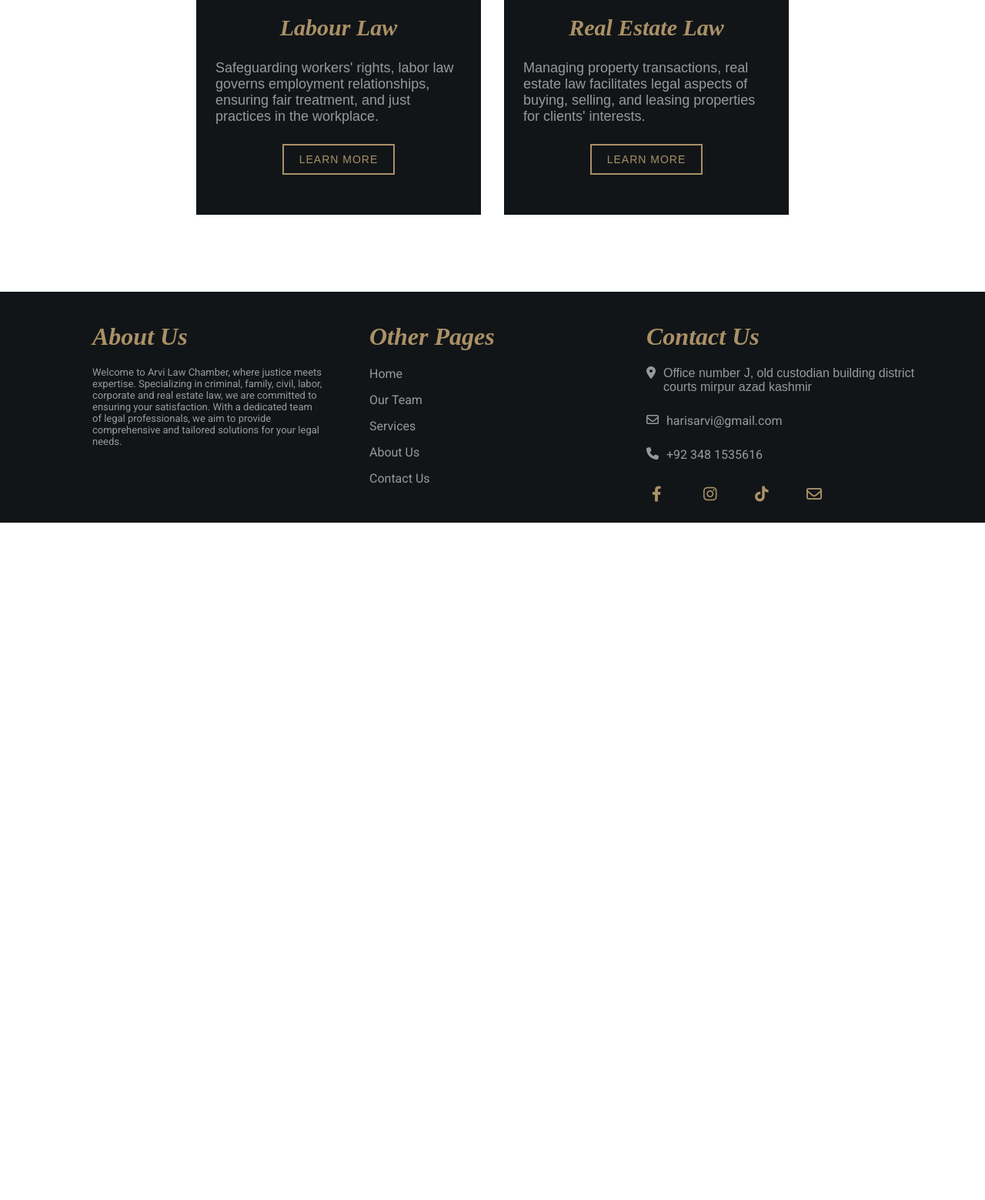
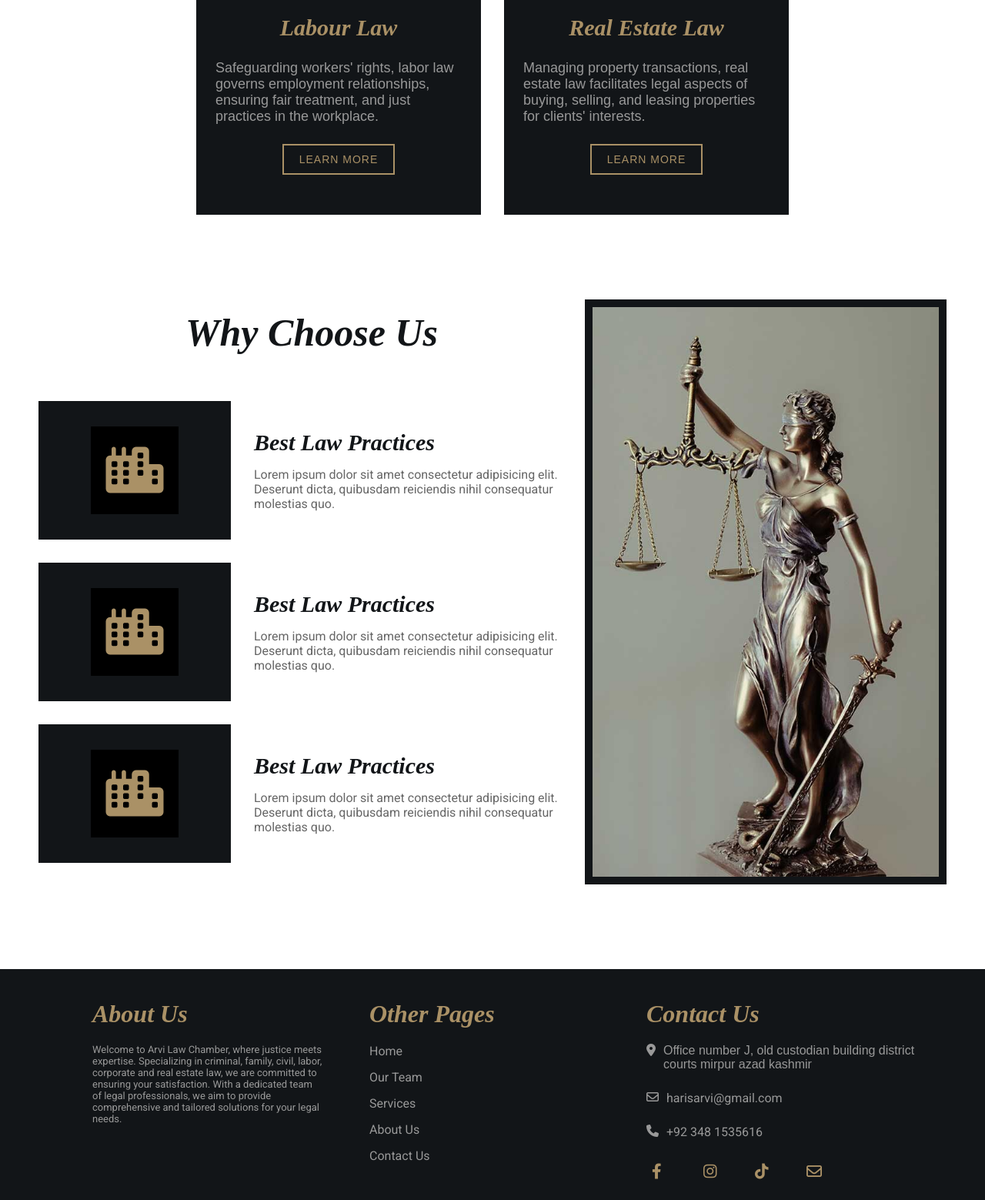
Before and after one commit to HamzaArif538/ArviLawChamber, a Django app: page /services/ in a window 1280 px wide. Shown: the part 1748-3307 px from the top of the page at 77% size. Before the commit the page ends 2427 px from the top, so only its background shows below. Run offline with Django 5.2, Linux system fonts and the light colour scheme.

Commit message:
completed services page and added aboutus

```diff
--- a/home/templates/home/navbar.html
+++ b/home/templates/home/navbar.html
@@ -22,7 +22,7 @@
                     <a href="{% url "services" %}">Services</a>
                 </li>
                 <li class="navbar-item ">
-                    <a href="">About Us</a>
+                    <a href="{% url "aboutus" %}">About Us</a>
                 </li>
                 <li class="navbar-item ">
                     <a href="">Contact Us</a>
--- a/home/templates/home/services.html
+++ b/home/templates/home/services.html
@@ -144,6 +144,65 @@
 
             </div>
         </div>
+        {% comment %} Why Choose Us {% endcomment %}
+
+        <div class="serviceconttrust">
+            <div class="servicetrustleft">
+                <div class="trustlefttop">
+                    <h1>Why Choose Us</h1>
+                </div>
+                <div class="trustleftcontainer">
+
+                    <div class="trustleftdata">
+                        <div class="trustdataconticon">
+                            <i class="fa-solid fa-city"></i>
+                        </div>
+                        <div class="trustdatacontinfo">
+                            <div class="trustcontinfohead">
+                                <h2>Best Law Practices</h2>
+                            </div>
+                            <div class="trustcontinfodata">
+                                <p>Lorem ipsum dolor sit amet consectetur adipisicing elit. Deserunt dicta, quibusdam reiciendis nihil consequatur molestias quo.</p>
+                            </div>
+                        </div>
+                    </div>
+
+                    <div class="trustleftdata">
+                        <div class="trustdataconticon">
+                            <i class="fa-solid fa-city"></i>
+                        </div>
+                        <div class="trustdatacontinfo">
+                            <div class="trustcontinfohead">
+                                <h2>Best Law Practices</h2>
+                            </div>
+                            <div class="trustcontinfodata">
+                                <p>Lorem ipsum dolor sit amet consectetur adipisicing elit. Deserunt dicta, quibusdam reiciendis nihil consequatur molestias quo.</p>
+                            </div>
+                        </div>
+                    </div>
+
+                    <div class="trustleftdata">
+                        <div class="trustdataconticon">
+                            <i class="fa-solid fa-city"></i>
+                        </div>
+                        <div class="trustdatacontinfo">
+                            <div class="trustcontinfohead">
+                                <h2>Best Law Practices</h2>
+                            </div>
+                            <div class="trustcontinfodata">
+                                <p>Lorem ipsum dolor sit amet consectetur adipisicing elit. Deserunt dicta, quibusdam reiciendis nihil consequatur molestias quo.</p>
+                            </div>
+                        </div>
+                    </div>
+
+                </div>
+            </div>
+            <div class="servicetrustright">
+                <div class="trustrightpiccont">
+                    <img src="{% static "/images/chooseus.jpg" %}" alt="">
+                </div>
+            </div>
+        </div>
 
     </div>
 </div>
--- a/home/urls.py
+++ b/home/urls.py
@@ -6,4 +6,5 @@ urlpatterns = [
     path('team/', views.team, name='team'),
     path('lawyerdetail/<str:pk_test>/', views.lawyerdetail, name='lawyer'),
     path('services/', views.services, name='services'),
+    path('aboutus/', views.aboutus, name='aboutus'),
 ]
--- a/home/views.py
+++ b/home/views.py
@@ -19,3 +19,7 @@ def lawyerdetail(request, pk_test):
 
 def services(request):
     return render(request, 'home/services.html')
+
+
+def aboutus(request):
+    return render(request, 'home/aboutus.html')
--- a/static/css/services.css
+++ b/static/css/services.css
@@ -139,3 +139,108 @@
     transition: 0.5s;
     cursor: pointer;
 }
+
+/* Why Choose Us Style */
+
+
+.serviceconttrust{
+    display: flex;
+    justify-content: center;
+    align-items: center;
+    margin: 80px 0px 40px 0;
+}
+
+.serviceconttrust .servicetrustleft{
+    display: flex;
+    flex-direction: column;
+    align-items: center;
+}
+
+.trustleftcontainer .trustleftdata:hover .trustdataconticon i{
+    margin-left: 20px;
+}
+
+.servicetrustleft .trustlefttop h1{
+    font-family: 'EB Garamond', serif;
+    font-style: italic;
+    color: #121518;
+    font-size: 50px;
+    margin-bottom: 45px;
+}
+
+.servicetrustleft .trustleftcontainer{
+    display: flex;
+    flex-direction: column;
+}
+
+.trustleftcontainer .trustleftdata{
+    display: flex;
+    justify-content: center;
+    align-items: center;
+    margin: 15px 0;
+}
+
+.trustleftdata .trustdataconticon{
+    display: flex;
+    justify-content: center;
+    align-items: center;
+    background-color: #121518;
+    height: 180px;
+    width: 250px;
+
+}
+
+.trustdataconticon i{
+    width: 100px;
+    height: 100px;
+    font-size: 60px;
+    padding: 7px 7px;
+    color: #aa9166;
+    background-color: #000000;
+    display: flex;
+    justify-content: center;
+    align-items: center;
+    transition: 0.4s;
+    position: relative;
+}
+
+.trustleftdata .trustdatacontinfo{
+    display: flex;
+    flex-direction: column;
+    justify-content: center;
+    width: 400px;
+    flex-wrap: wrap;
+    margin: 0 30px;
+}
+
+.trustdatacontinfo .trustcontinfohead h2{
+    font-family: 'EB Garamond', serif;
+    font-size: 30px;
+    font-style: italic;
+    margin-bottom: 15px;
+    color: #121518;
+}
+
+.trustdatacontinfo .trustcontinfodata p{
+    box-sizing: border-box;
+    font-size: 16px;
+    color: #666666;
+    font-family: 'Roboto', sans-serif;
+}
+
+.serviceconttrust .servicetrustright{
+    background-color: aqua;
+}
+
+.servicetrustright .trustrightpiccont{
+    height: 740px;
+    width: 450px;
+    overflow: hidden;
+    border: 10px solid #121518;
+}
+
+.trustrightpiccont img{
+    width: 100%;
+    height: 100%;
+    object-fit: cover;
+}
```
Also changed, not shown: home/templates/home/aboutus.html (added, +60 -0 lines), static/css/aboutus.css (added, +131 -0 lines), static/images/chooseus.jpg (added).
